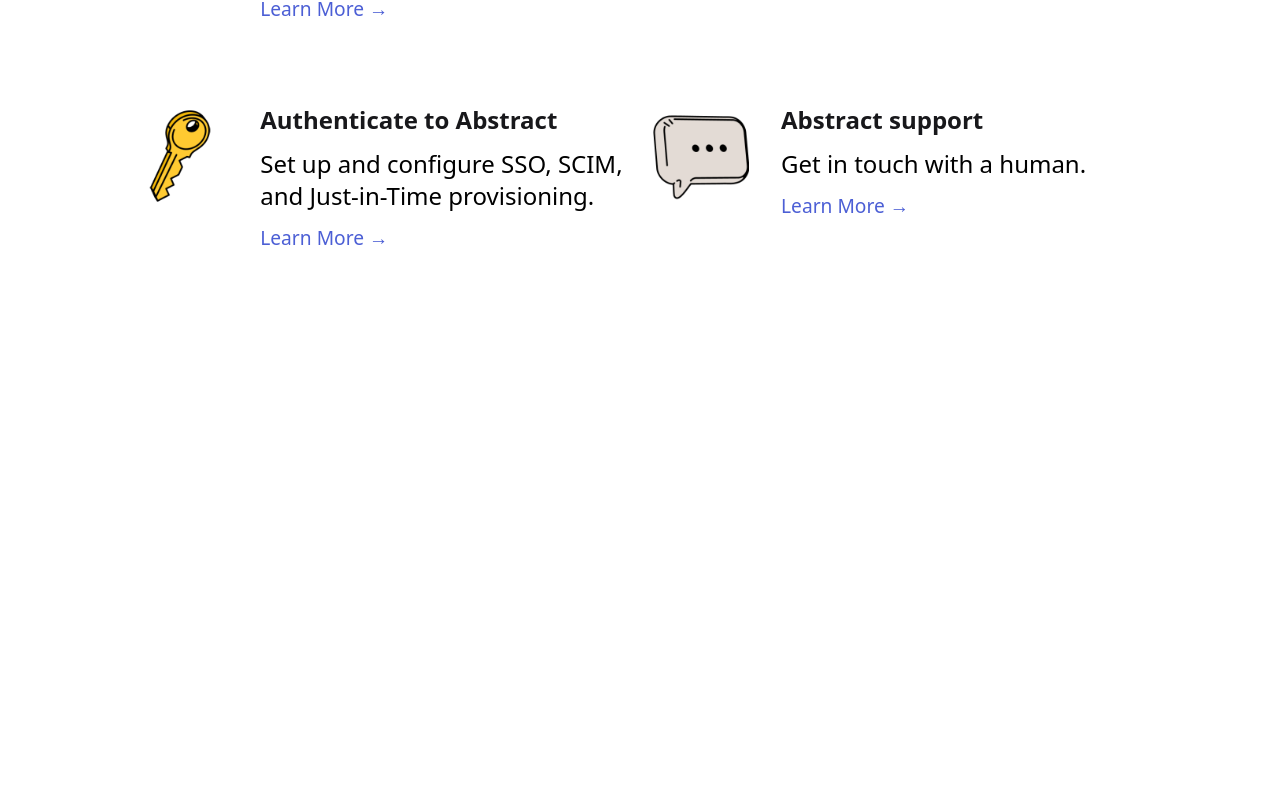
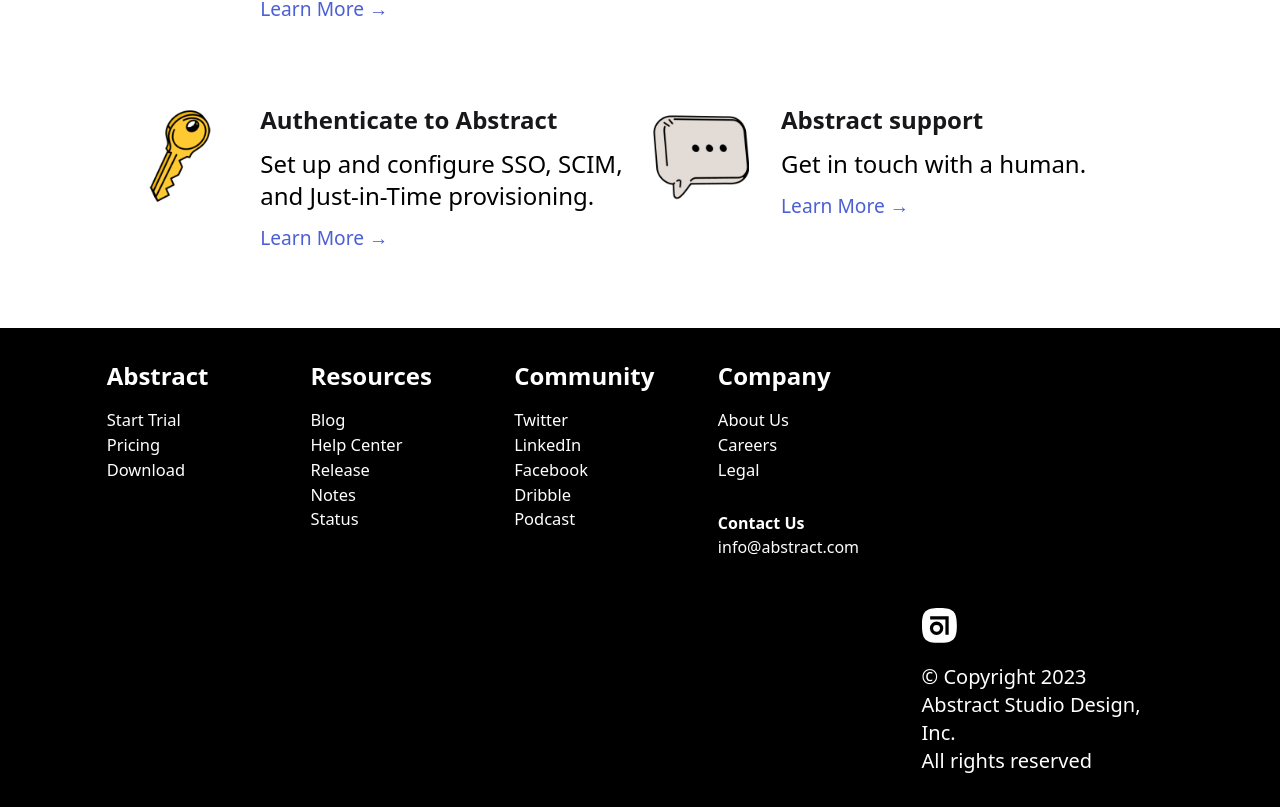
Before and after one commit to mkamburdev/Abstract, a React (Vite) app: page / in a window 1280 px wide. Shown: the part 1110-1917 px from the top of the page. Before the commit the page ends 1438 px from the top, so only its background shows below. Built offline with nearby package versions, Linux system fonts and the light colour scheme.

Commit message:
Add Help and Footer components for improved user experience

```diff
--- a/src/App.jsx
+++ b/src/App.jsx
@@ -1,6 +1,8 @@
+import Footer from './components/Footer'
 import Header from './components/Header'
+import Help from './components/Help'
+import NavBar from './components/Navbar'
 import Services from './components/Services'
-import NavBar from './components/Navbar'
 import './index.css'
 
 function App() {
@@ -9,6 +11,8 @@ function App() {
 			<NavBar />
 			<Header />
 			<Services />
+			<Help />
+			<Footer />
 		</>
 	)
 }
```
